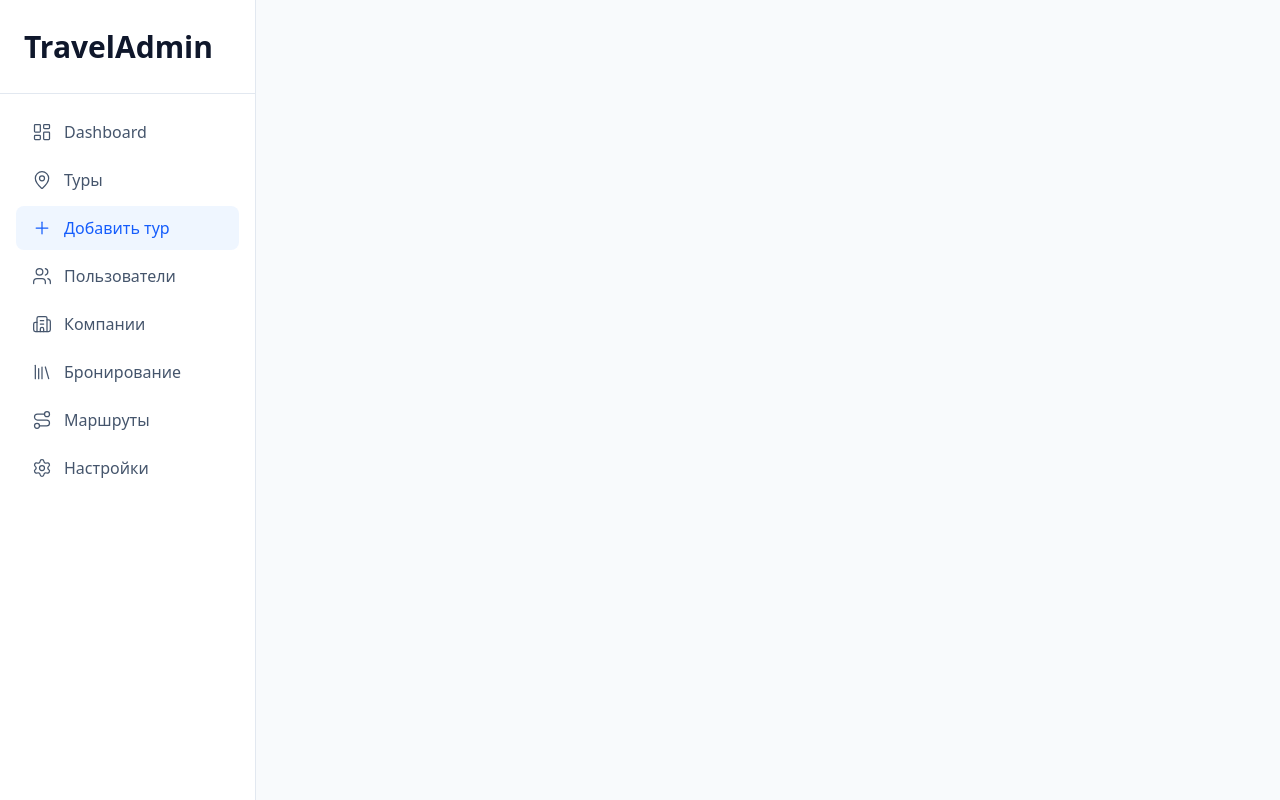
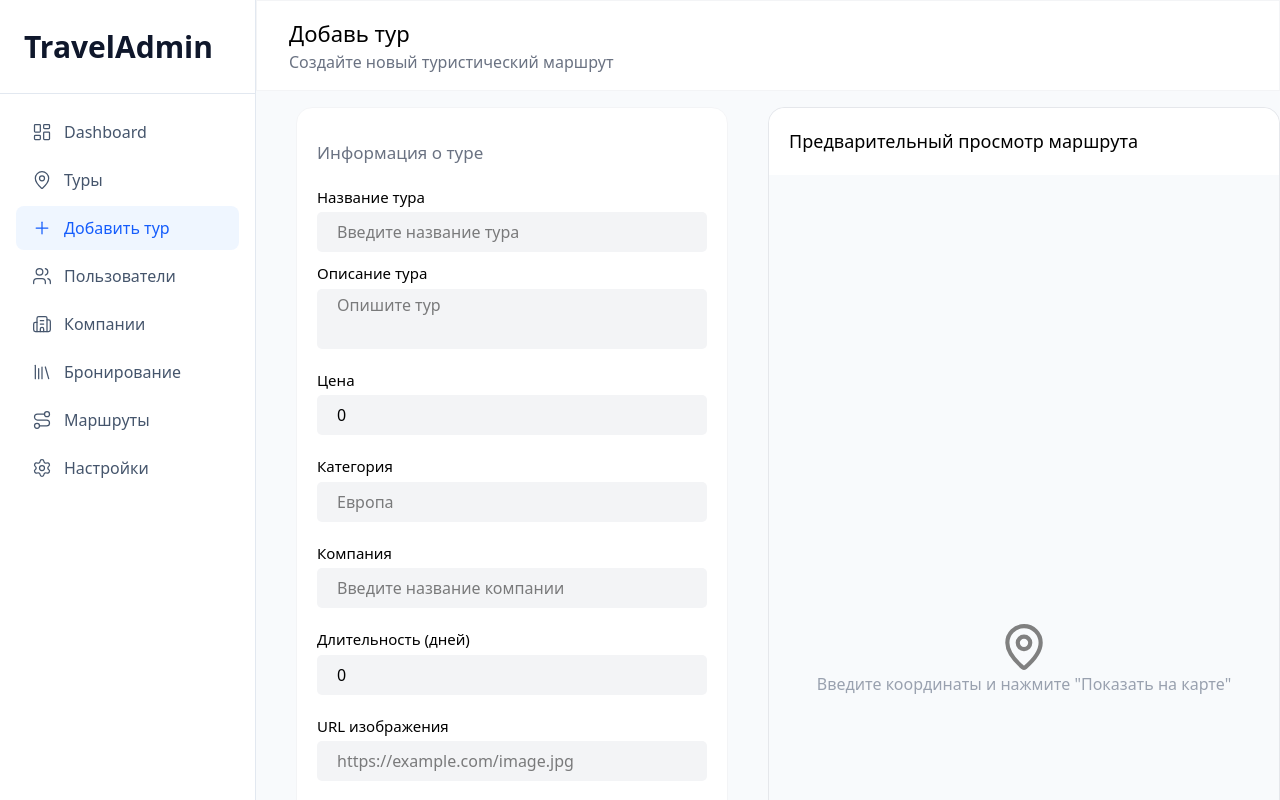
Before and after one commit to Aziz-el/Traveling-Admin, a React (Vite) app: page / in a window 1280 px wide. Both pictures are taken after a click on the button "Добавить тур". Built offline with nearby package versions, Linux system fonts and the light colour scheme.

Commit message:
Добавил страницу добавления тура

```diff
--- a/src/app/App.tsx
+++ b/src/app/App.tsx
@@ -4,8 +4,7 @@ import Home from '../pages/Home/Home';
 function App() {
     return (
       <Routes>
-
-              <Route path='/' element= {<Home/>} />
+        <Route path='/' element= {<Home/>} />
       </Routes>
     )
   }
--- /dev/null
+++ b/src/pages/Add_Tour/Add_Tour.tsx
@@ -0,0 +1,87 @@
+import { Button } from "../../shared/ui/Button/Button";
+import Input from "../../shared/UI/Input/Input";
+import {MapPin} from "lucide-react"
+export default function Add_Tour() {
+  return (
+    <div className="h-full pb-10 ">
+        <div className="header sticky top-0 bg-white py-4 px-8 border border-gray-100">
+            <h1 className="text-[22px] font-[500] ">Добавь тур</h1>
+            <h2 className="text-[16px] text-gray-500 font-[500]">Создайте новый туристический маршрут</h2>
+        </div>
+        <div className="adding_div flex ">
+            <div className="info_div bg-white max-w-1/2 rounded-2xl border border-gray-100 py-8 px-5 ml-10 mt-4">
+                <h3 className="text-[17px] text-gray-500">Информация о туре</h3>
+                <div className="input flex flex-col gap-1 mt-[20px]">
+                    <h4 className="text-[15px] font-[500]">Название тура</h4>
+                    <Input type="text" classname="bg-gray-100 w-full outline-none rounded-[5px] px-5 py-2" label="Введите название тура" />
+                </div>
+                <div className="input flex flex-col gap-1 mt-[10px]">
+                    <h4 className="text-[15px] font-[500]">Описание тура</h4>
+                    <Input type="text" classname="bg-gray-100 w-full outline-none rounded-[5px] px-5 py-1 pb-8" label="Опишите тур" />
+                </div>
+                <div className="input flex flex-col gap-1 mt-[20px]">
+                    <h4 className="text-[15px] font-[500]">Цена</h4>
+                    <Input type="number" classname="bg-gray-100 w-full outline-none rounded-[5px] px-5 py-2" min={0} value={0}/>
+                </div>
+                 <div className="input flex flex-col gap-1 mt-[20px]">
+                    <h4 className="text-[15px] font-[500]">Категория</h4>
+                    <Input type="text" classname="bg-gray-100 w-full outline-none rounded-[5px] px-5 py-2" label="Европа" />
+                </div>
+                 <div className="input flex flex-col gap-1 mt-[20px]">
+                    <h4 className="text-[15px] font-[500]">Компания</h4>
+                    <Input type="text" classname="bg-gray-100 w-full outline-none rounded-[5px] px-5 py-2" label="Введите название компании" />
+                </div>
+                <div className="input flex flex-col gap-1 mt-[20px]">
+                    <h4 className="text-[15px] font-[500]">Длительность (дней)</h4>
+                    <Input type="number" classname="bg-gray-100 w-full outline-none rounded-[5px] px-5 py-2" min={0} value={0} />
+                </div>
+                <div className="input flex flex-col gap-1 mt-[20px]">
+                    <h4 className="text-[15px] font-[500]">URL изображения</h4>
+                    <Input type="text" classname="bg-gray-100 w-full outline-none rounded-[5px] px-5 py-2" label="https://example.com/image.jpg" />
+                </div>
+                <hr className=" mt-10 text-gray-300"/>
+                <h3 className="text-[17px] text-gray-500 mt-10">Координаты старта</h3>
+                <div className="coordinat flex">
+                    <div className="input flex flex-col gap-1 mt-[20px] px-3">
+                        <h4 className="text-[15px] font-[500]">Широта</h4>
+                        <Input type="text" classname="bg-gray-100 w-full outline-none rounded-[5px] px-5 py-2" label="45.2342" />
+                    </div>
+                    <div className="input flex flex-col gap-1 mt-[20px]">
+                        <h4 className="text-[15px] font-[500]">Долгота</h4>
+                        <Input type="text" classname="bg-gray-100 w-full outline-none rounded-[5px] px-5 py-2" label="4.2422" />
+                    </div>
+
+                </div>
+                <h3 className="text-[17px] text-gray-500 mt-10">Координаты Финиша</h3>
+                <div className="coordinat flex">
+                    <div className="input flex flex-col gap-1 mt-[20px] px-3">
+                        <h4 className="text-[15px] font-[500]">Широта</h4>
+                        <Input type="text" classname="bg-gray-100 w-full outline-none rounded-[5px] px-5 py-2" label="45.2342" />
+                    </div>
+                    <div className="input flex flex-col gap-1 mt-[20px]">
+                        <h4 className="text-[15px] font-[500]">Долгота</h4>
+                        <Input type="text" classname="bg-gray-100 w-full outline-none rounded-[5px] px-5 py-2" label="4.2422" />
+                    </div>
+
+                </div>
+
+                <div className="btns mt-6 flex gap-3">
+                    <Button variant={"default"} className="w-[170px] h-[40px] border border-gray-200 cursor-pointer" ><MapPin /> <p>Показать на карте</p></Button>
+                    <Button variant={"secondary"} className="w-[170px] h-[40px] border border-gray-200 cursor-pointer bg-black text-white" ><p>Создать тур</p></Button>
+                </div>
+            </div>
+            <div className="map  min-w-1/2 rounded-2xl border border-gray-200  ml-10 mt-4 flex flex-col justify-between ">
+
+            <div className="header bg-white  rounded-t-2xl px-5 py-5 ">
+                <h2 className=" text-[18px] font-[500]">Предварительный просмотр маршрута</h2>
+            </div>
+            <div className="middle flex flex-col items-center justify-center">
+                <MapPin color="gray" size={50} />
+                <p className="text-gray-400">Введите координаты и нажмите "Показать на карте"</p>
+            </div>
+            <div className="footer bg-white  rounded-t-2xl px-5 py-10"></div>
+            </div>
+        </div>
+    </div>
+  )
+}
--- a/src/pages/Dashboard/Dashboard.tsx
+++ b/src/pages/Dashboard/Dashboard.tsx
@@ -1,8 +1,8 @@
 import type { Tour } from '../Home/Home';
-import { InteractiveMap } from '../../shared/ui/interactiveMap/InterActiveMap';
+import { InteractiveMap } from '../../shared/UI/interactiveMap/InterActiveMap';
 import { StatsCard } from '../../shared/components/StatsCard/StatsCard';
 import { MapPin, Users, TrendingUp, Calendar, Building2, Globe } from 'lucide-react';
-import { Badge } from '../../shared/ui/Badge/Badge';
+import { Badge } from '../../shared/UI/Badge/Badge';
 
 interface DashboardProps {
   tours: Tour[];
--- a/src/pages/Home/Home.tsx
+++ b/src/pages/Home/Home.tsx
@@ -1,6 +1,7 @@
 import { useState } from 'react';
 import { Sidebar } from '../../widgets/Sidebar';
 import { Dashboard } from '../Dashboard/Dashboard';
+import Add_Tour from '../Add_Tour/Add_Tour';
 
 
 export interface Tour {
@@ -70,6 +71,8 @@ export default function App() {
     switch (currentPage) {
       case 'dashboard':
         return <Dashboard tours={tours} />;
+      case "add-tour":
+        return <Add_Tour />
     }
   };
 
--- /dev/null
+++ b/src/shared/ui/Input/Input.tsx
@@ -0,0 +1,6 @@
+
+export default function Input({type,label,classname,onChange,min,max,value}:{type:string,label?:string,classname:string,onChange?:()=>void,min?:number,max?:number,value?:number}) {
+  return (
+    <input type={type} className={classname} placeholder={label} onChange={onChange} min={min} max={max} value={value}/>
+  )
+}
```
Also changed, not shown: src/shared/ui/Custom_Selector/Custom_Selector.tsx (added, +7 -0 lines).
